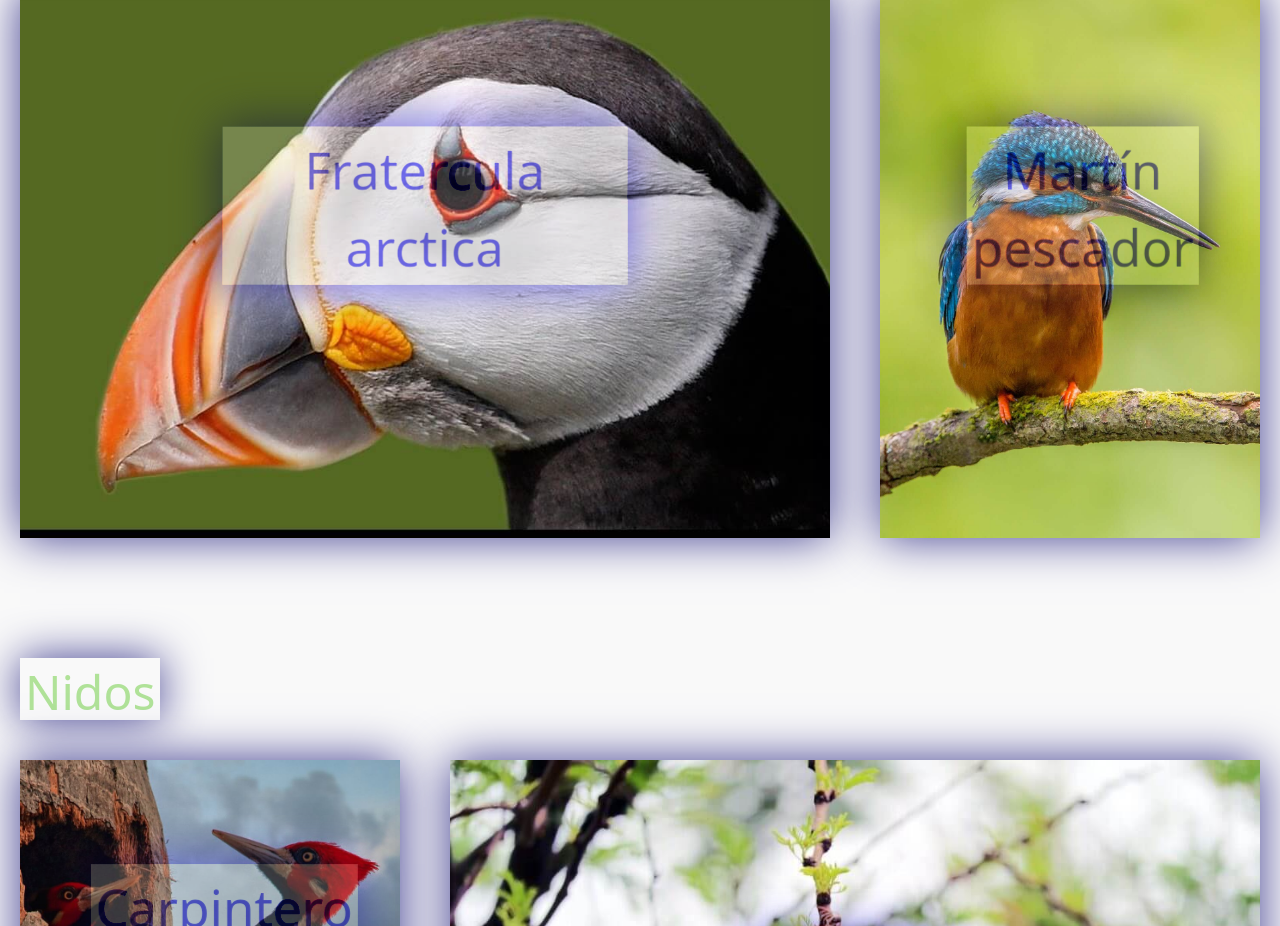
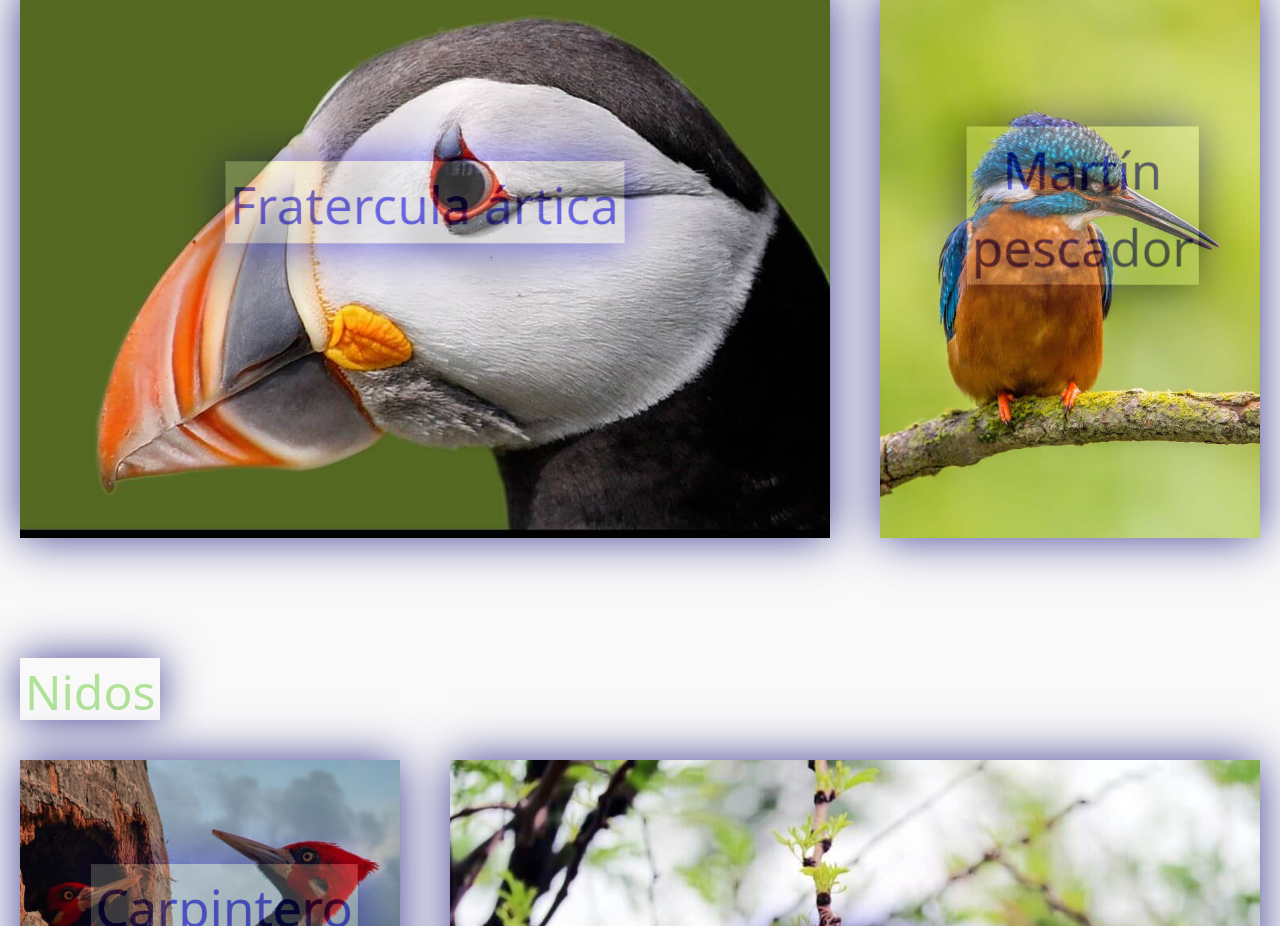
Before and after one commit to GabrielBarrionuevo/pruebaProyectoOfi, a website: page pages/caracteristicas.html in a window 1280 px wide. Shown: the part 2380-3306 px from the top of the page. Drawn offline with nearby package versions, Linux system fonts and the light colour scheme; a script that the page names is missing.

Commit message:
Comit para seguir trabajando en casa.

```diff
--- a/pages/caracteristicas.html
+++ b/pages/caracteristicas.html
@@ -123,7 +123,7 @@
             <div class="grid-contenedor">
                 <div class="grid-item elementoGrande1 imagenContenedor">
                     <img src="../img/Caracteristicas - Picos - 01.jpg" alt="Pico ancho" title="Pico ancho" class="areaPrincipal__imagen imagenAreaPrincipal wow animate__animated animate__backInLeft">
-                    <div class="textoCentrado wow animate__animated animate__fadeIn">Fratercula arctica</div>
+                    <div class="textoCentrado wow animate__animated animate__fadeIn">Fratercula ártica</div>
                 </div>
                 <div class="grid-item elementoChico1 imagenContenedor">
                     <img src="../img/Caracteristicas - Picos - 02.jpg" alt="Pico picaflor" title="Pico picaflor" class="areaPrincipal__imagen imagenAreaPrincipal wow animate__animated animate__backInRight" id="imagenCentradaManualmente04">
```
